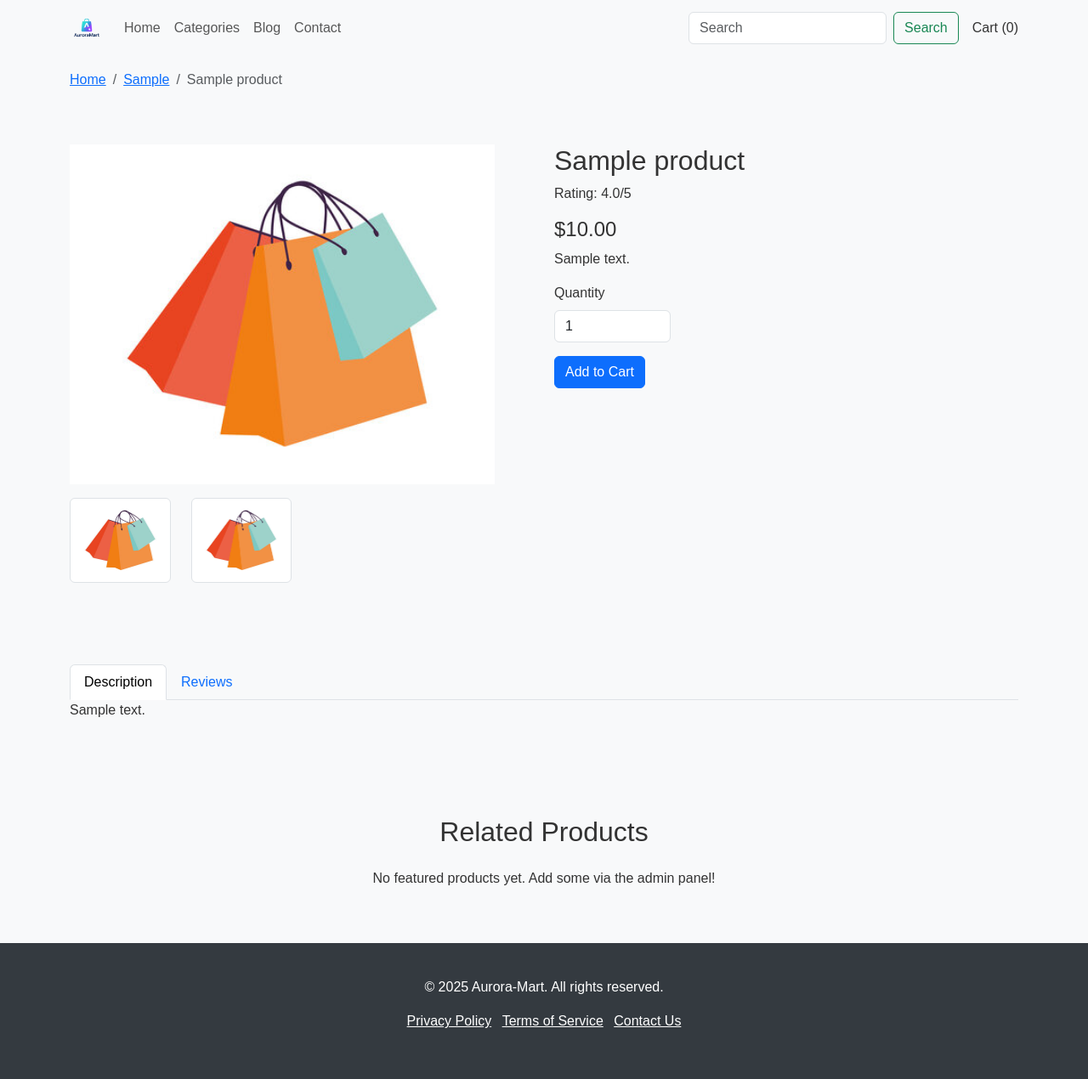
After one commit to ShawnLRH/aurora-mart, a Django app: page /product/000/ in a window 1280 px wide. The commit adds this page. Shown: the whole page at 85% size. Run offline with Django 5.2, Linux system fonts and the light colour scheme; tables that the repository leaves empty hold one stand-in row (values such as "Sample post").

Commit message:
Login/Signup with Products Page

```diff
--- a/aurora/settings.py
+++ b/aurora/settings.py
@@ -40,6 +40,9 @@ INSTALLED_APPS = [
     'django.contrib.staticfiles',
     "ecommerce",
 ]
+
+LOGIN_REDIRECT_URL = '/'
+LOGOUT_REDIRECT_URL = '/'
 
 MIDDLEWARE = [
     'django.middleware.security.SecurityMiddleware',
--- /dev/null
+++ b/ecommerce/templates/ecommerce/product.html
@@ -0,0 +1,186 @@
+{% load static %}
+<!DOCTYPE html>
+<html lang="en">
+<head>
+    <meta charset="UTF-8">
+    <meta name="viewport" content="width=device-width, initial-scale=1.0">
+    <title>{{ product.product_name }} - Aurora-Mart</title>
+    <link href="https://cdn.jsdelivr.net/npm/bootstrap@5.3.3/dist/css/bootstrap.min.css" rel="stylesheet">
+    <style>
+        body { font-family: Arial, sans-serif; background-color: #f8f9fa; color: #333; }
+        .product-image { height: 400px; object-fit: contain; }
+        .thumbnail { height: 100px; object-fit: cover; cursor: pointer; }
+        .product-card {
+            background-color: #dee2e6;
+            border: none;
+            min-height: 300px;
+            display: flex;
+            flex-direction: column;
+            overflow: hidden;
+        }
+        .product-card .card-img-top {
+            height: 200px;
+            object-fit: cover;
+        }
+        .product-card .card-body {
+            flex-grow: 1;
+            display: flex;
+            flex-direction: column;
+            justify-content: center;
+            text-align: center;
+            padding: 15px;
+        }
+        .product-card .card-title {
+            font-size: 1rem;
+            white-space: normal;
+            overflow: hidden;
+            text-overflow: ellipsis;
+            display: -webkit-box;
+            -webkit-box-orient: vertical;
+            margin-bottom: 10px;
+        }
+        .product-card .card-text,
+        .product-card p {
+            font-size: 0.9rem;
+            overflow: hidden;
+            text-overflow: ellipsis;
+            white-space: nowrap;
+            margin-bottom: 5px;
+        }
+        .footer { background-color: #343a40; color: white; padding: 40px 0; }
+    </style>
+</head>
+<body>
+
+    <!-- Header/Navigation -->
+    <nav class="navbar navbar-expand-lg navbar-light bg-light">
+        <div class="container">
+            <a class="navbar-brand" href="{% url 'home' %}">
+                <img src="{% static 'images/AuroraMartLogo.png' %}" alt="Aurora-Mart Logo" height="40">
+            </a>
+            <button class="navbar-toggler" type="button" data-bs-toggle="collapse" data-bs-target="#navbarNav">
+                <span class="navbar-toggler-icon"></span>
+            </button>
+            <div class="collapse navbar-collapse" id="navbarNav">
+                <ul class="navbar-nav me-auto">
+                    <li class="nav-item"><a class="nav-link" href="{% url 'home' %}">Home</a></li>
+                    <li class="nav-item"><a class="nav-link" href="#">Categories</a></li>
+                    <li class="nav-item"><a class="nav-link" href="#">Blog</a></li>
+                    <li class="nav-item"><a class="nav-link" href="#">Contact</a></li>
+                </ul>
+                <form class="d-flex me-3">
+                    <input class="form-control me-2" type="search" placeholder="Search" aria-label="Search">
+                    <button class="btn btn-outline-success" type="submit">Search</button>
+                </form>
+                <a class="nav-link" href="#">Cart (0)</a>
+            </div>
+        </div>
+    </nav>
+
+    <div class="container my-3">
+        <nav aria-label="breadcrumb">
+            <ol class="breadcrumb">
+                <li class="breadcrumb-item"><a href="{% url 'home' %}">Home</a></li>
+                <li class="breadcrumb-item"><a href="#">{{ product.product_category }}</a></li>
+                <li class="breadcrumb-item active" aria-current="page">{{ product.product_name }}</li>
+            </ol>
+        </nav>
+    </div>
+
+    <!-- Main Product Section -->
+    <section class="py-5">
+        <div class="container">
+            <div class="row">
+                <!-- Product Images/Gallery -->
+                <div class="col-md-6">
+                    <img src="{% if product.image %}{{ product.image.url }}{% else %}{% static 'images/basicItem.jpg' %}{% endif %}" class="img-fluid product-image" alt="{{ product.product_name }}">
+                    <div class="row mt-3">
+                        <div class="col-3"><img src="{% static 'images/basicItem.jpg' %}" class="img-thumbnail thumbnail" alt="Thumbnail 1"></div>
+                        <div class="col-3"><img src="{% static 'images/basicItem.jpg' %}" class="img-thumbnail thumbnail" alt="Thumbnail 2"></div>
+                    </div>
+                </div>
+                <!-- Product Info -->
+                <div class="col-md-6">
+                    <h2>{{ product.product_name }}</h2>
+                    <p>Rating: {{ product.product_rating }}/5</p>
+                    <h4>${{ product.unit_price }}</h4>
+                    <p>{{ product.product_description }}</p>
+                    <form>
+                        <div class="mb-3">
+                            <label for="quantity" class="form-label">Quantity</label>
+                            <input type="number" class="form-control w-25" id="quantity" value="1" min="1" max="{{ product.quantity_on_hand }}">
+                        </div>
+                        <button type="submit" class="btn btn-primary">Add to Cart</button>
+                    </form>
+                </div>
+            </div>
+        </div>
+    </section>
+
+    <!-- Tabs for Description/Reviews -->
+    <section class="py-5 bg-light">
+        <div class="container">
+            <ul class="nav nav-tabs" id="productTabs" role="tablist">
+                <li class="nav-item" role="presentation">
+                    <button class="nav-link active" id="description-tab" data-bs-toggle="tab" data-bs-target="#description" type="button" role="tab">Description</button>
+                </li>
+                <li class="nav-item" role="presentation">
+                    <button class="nav-link" id="reviews-tab" data-bs-toggle="tab" data-bs-target="#reviews" type="button" role="tab">Reviews</button>
+                </li>
+            </ul>
+            <div class="tab-content" id="productTabsContent">
+                <div class="tab-pane fade show active" id="description" role="tabpanel">
+                    <p>{{ product.product_description }}</p>
+                </div>
+                <div class="tab-pane fade" id="reviews" role="tabpanel">
+                    <p>No reviews yet. Be the first!</p>
+                </div>
+            </div>
+        </div>
+    </section>
+
+    <!-- Related Products -->
+    <section class="py-5">
+        <div class="container">
+            <h2 class="text-center mb-4">Related Products</h2>
+            <div class="row">
+                {% for product in featured_products %}
+                    <div class="col-md-3 mb-4">
+                        <div class="card product-card">
+                            <img src="{% static 'images/basicItem.jpg' %}" class="card-img-top" alt="{{ product.product_name }}">
+                            <div class="card-body">
+                                <h5 class="card-title">{{ product.product_name }}</h5>
+                                <p class="card-text">{{ product.product_category }} - ${{ product.unit_price }}</p>
+                                <p>Rating: {{ product.product_rating }}/5</p>
+                            </div>
+                        </div>
+                    </div>
+                {% empty %}
+                    <p class="text-center">No featured products yet. Add some via the admin panel!</p>
+                {% endfor %}
+            </div>
+        </div>
+    </section>
+
+    <!-- Footer (reuse from home) -->
+    <footer class="footer">
+        <div class="container text-center">
+            <p>&copy; 2025 Aurora-Mart. All rights reserved.</p>
+            <ul class="list-inline">
+                <li class="list-inline-item"><a href="#" class="text-white">Privacy Policy</a></li>
+                <li class="list-inline-item"><a href="#" class="text-white">Terms of Service</a></li>
+                <li class="list-inline-item"><a href="#" class="text-white">Contact Us</a></li>
+            </ul>
+        </div>
+    </footer>
+
+    <script src="https://cdn.jsdelivr.net/npm/bootstrap@5.3.3/dist/js/bootstrap.bundle.min.js"></script>
+    <script>
+        document.querySelectorAll('.thumbnail').forEach(thumb => {
+            thumb.addEventListener('click', () => {
+                document.querySelector('.product-image').src = thumb.src;
+            });
+        });
+    </script>
+</body>
+</html>
--- a/ecommerce/urls.py
+++ b/ecommerce/urls.py
@@ -1,6 +1,11 @@
 from django.urls import path
 from . import views
+from django.contrib.auth.views import LoginView, LogoutView
 
 urlpatterns = [
     path('', views.home, name='home'),
+    path('product/<str:sku>/', views.product_detail, name='product_detail'),
+    path('login/', LoginView.as_view(template_name='ecommerce/login.html'), name='login'),
+    path('signup/', views.signup, name='signup'),
+    path('logout/', LogoutView.as_view(next_page='home'), name='logout'),
 ]
--- a/ecommerce/views.py
+++ b/ecommerce/views.py
@@ -1,5 +1,7 @@
-from django.shortcuts import render
+from django.shortcuts import render, get_object_or_404, redirect
 from .models import Product
+from django.contrib.auth import login
+from .forms import SignUpForm
 
 def home(request):
     products = Product.objects.all()
@@ -10,3 +12,23 @@ def home(request):
         'popular_products': popular_products,
     }
     return render(request, 'ecommerce/home.html', context)
+
+def product_detail(request, sku):
+    product = get_object_or_404(Product, sku_code=sku)
+    related_products = Product.objects.filter(product_category=product.product_category).exclude(id=product.id)[:4]
+    context = {
+        'product': product,
+        'related_products': related_products,
+    }
+    return render(request, 'ecommerce/product.html', context)
+
+def signup(request):
+    if request.method == 'POST':
+        form = SignUpForm(request.POST)
+        if form.is_valid():
+            user = form.save()
+            login(request, user)
+            return redirect('home')
+    else:
+        form = SignUpForm()
+    return render(request, 'ecommerce/signup.html', {'form': form})
```
Also changed, not shown: ecommerce/forms.py (added, +23 -0 lines), ecommerce/templates/ecommerce/home.html (+43 -3 lines), ecommerce/templates/ecommerce/login.html (added, +43 -0 lines), ecommerce/templates/ecommerce/signup.html (added, +29 -0 lines).
